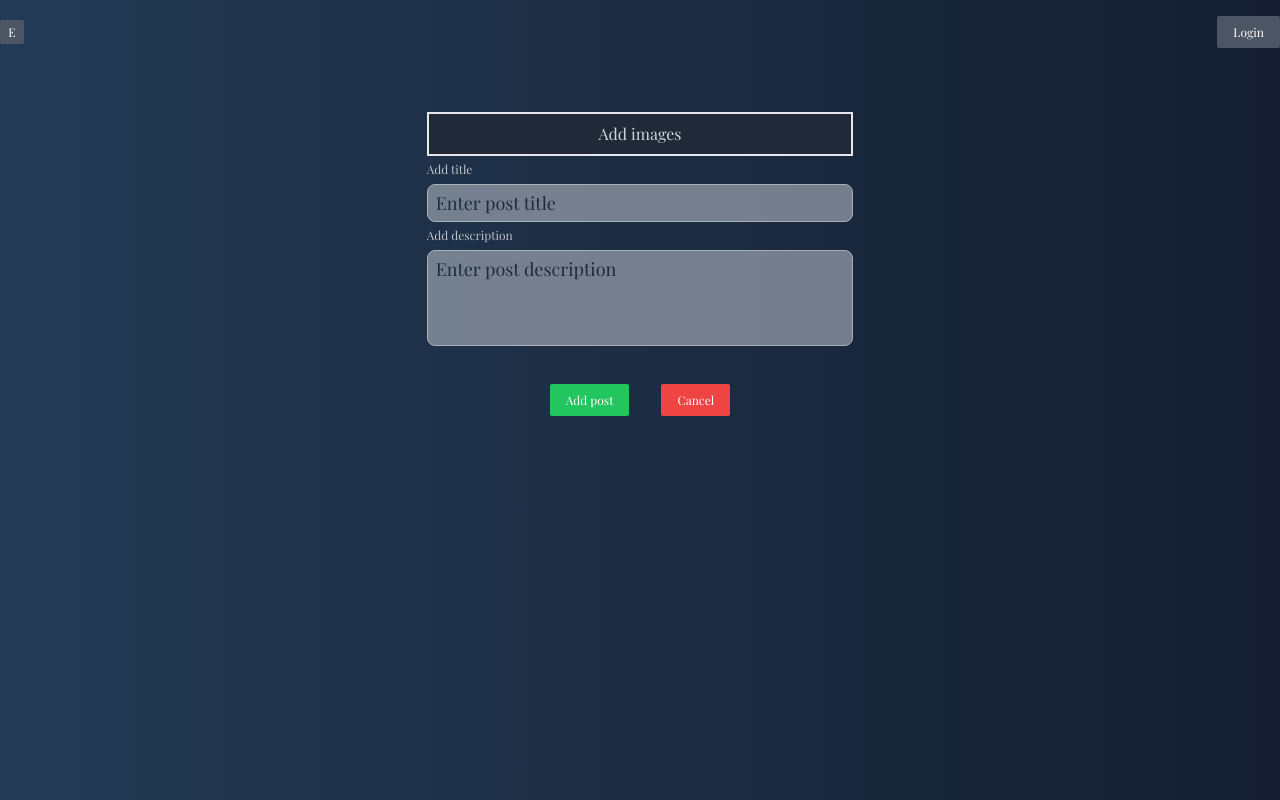
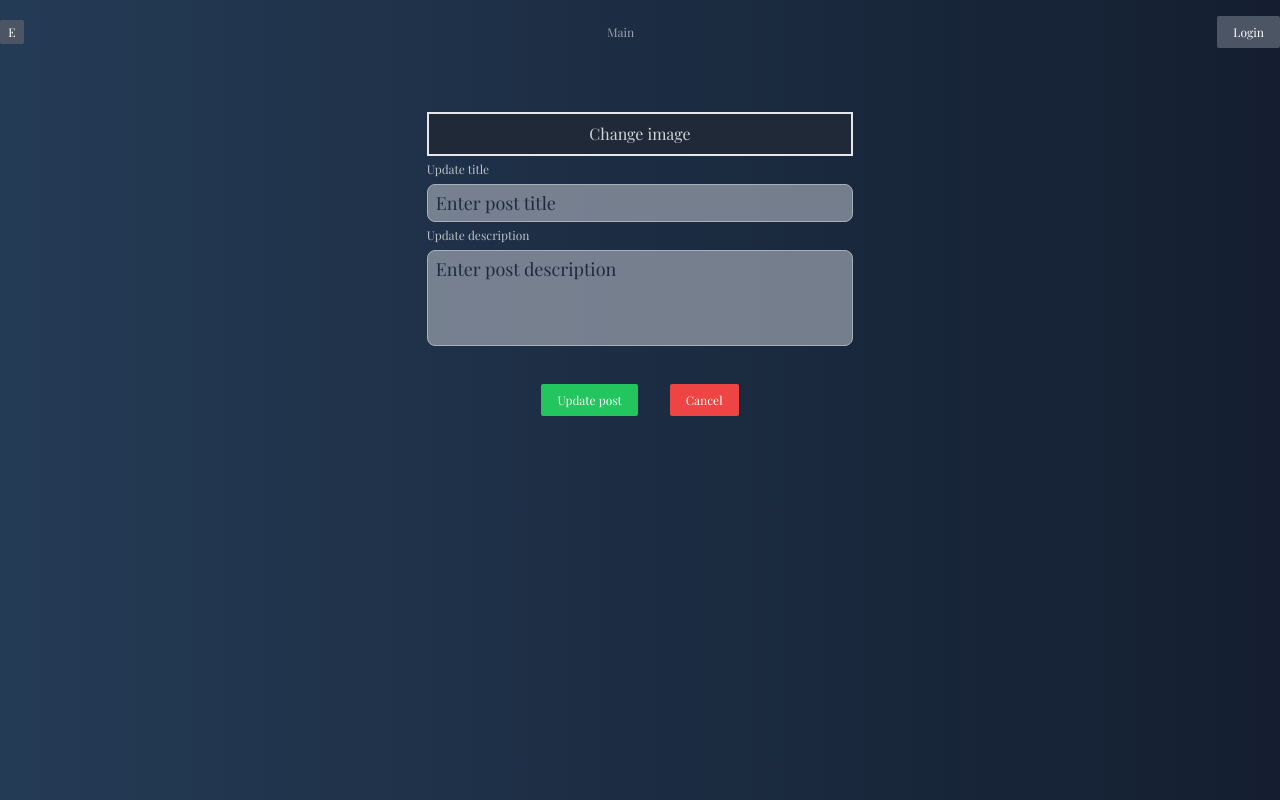
Before and after one commit to Jlomka54/PostHub, a React (Create React App) app in the folder client/: page /1/edit in a window 1280 px wide. Built offline with nearby package versions, Linux system fonts and the light colour scheme; no server answers; a web font is replaced by a local one.

Commit message:
Add delete post button

```diff
--- a/client/src/components/Navbar.jsx
+++ b/client/src/components/Navbar.jsx
@@ -45,6 +45,15 @@ export const Navbar = () => {
           </li>
         </ul>
       )}
+      {!isAuth && (
+        <NavLink
+          to={"/"}
+          style={({ isActive }) => (isActive ? activeStiles : undefined)}
+          className="text-xs text-gray-400 hover:text-white"
+        >
+          Main
+        </NavLink>
+      )}
 
       <div className="flex items-center justify-center px-4 py-2 rounded-sm bg-gray-600 text-xs text-white">
         {isAuth ? (
--- a/client/src/components/PostItem.jsx
+++ b/client/src/components/PostItem.jsx
@@ -1,9 +1,15 @@
 import React from "react";
-import { AiFillEye, AiOutlineMessage } from "react-icons/ai";
+import { AiFillDelete, AiFillEye, AiOutlineMessage } from "react-icons/ai";
 import moment from "moment";
-import { Link } from "react-router-dom";
+import { useDispatch, useSelector } from "react-redux";
+import { Link, useNavigate } from "react-router-dom";
+import { deletePost } from "../store/post/PostOperations";
 
 export const PostItem = ({ post }) => {
+  const dispatch = useDispatch();
+  const navigate = useNavigate();
+  const currentUser = useSelector((state) => state.auth.user);
+
   if (!post) {
     return (
       <div className="text-center text-white">No post data available.</div>
@@ -18,6 +24,15 @@ export const PostItem = ({ post }) => {
         sameElse: "D MMMM YYYY [at] HH:mm",
       })
     : "";
+  const authorId =
+    typeof post.author === "object" ? post.author?._id : post.author;
+  const currentUserId = currentUser?._id || currentUser?.id;
+  const isPostAuthor = authorId === currentUserId;
+
+  const deletePostHandler = async () => {
+    await dispatch(deletePost(post._id));
+    navigate("/posts");
+  };
 
   return (
     <div className="flex flex-col basis-1/4 flex-grow">
@@ -61,6 +76,16 @@ export const PostItem = ({ post }) => {
             <span>{post.comments?.length || 0}</span>
           </button>
         </div>
+        {isPostAuthor && (
+          <button
+            type="button"
+            onClick={deletePostHandler}
+            className="flex items-center justify-center gap-2 text-xs text-red-500 opacity-70 transition-opacity hover:opacity-100"
+          >
+            <AiFillDelete />
+            <span>Delete</span>
+          </button>
+        )}
       </div>
     </div>
   );
--- a/client/src/pages/EditPostPage.jsx
+++ b/client/src/pages/EditPostPage.jsx
@@ -56,7 +56,7 @@ export const EditPostPage = () => {
   return (
     <form className="w-1/3 mx-auto py-10" onSubmit={(e) => e.preventDefault()}>
       <label className="text-gray-300 py-2 bg-gray-800 text-sx mt-2 flex items-center justify-center border-2   cursor-pointer">
-        Add images
+        Change image
         <input
           type="file"
           name="image"
@@ -84,7 +84,7 @@ export const EditPostPage = () => {
         )}
       </div>
       <label className=" text-xs text-white opacity-70">
-        Add title
+        Update title
         <input
           type="text"
           value={title}
@@ -97,7 +97,7 @@ export const EditPostPage = () => {
         />
       </label>
       <label className="text-xs text-white opacity-70">
-        Add description
+        Update description
         <textarea
           name="text"
           value={text}
@@ -113,7 +113,7 @@ export const EditPostPage = () => {
           className=" flex items-center text-xs bg-green-500 text-white py-2 px-4 rounded-sm mt-4"
           onClick={submitHandler}
         >
-          Add post
+          Update post
         </button>
         <button
           onClick={clearFormHandler}
--- a/client/src/pages/PostPage.jsx
+++ b/client/src/pages/PostPage.jsx
@@ -8,6 +8,7 @@ export const PostPage = () => {
   const { id } = useParams();
   const dispatch = useDispatch();
   const { currentPost, isLoading } = useSelector((state) => state.posts);
+  const currentUser = useSelector((state) => state.auth.user);
 
   useEffect(() => {
     if (id) {
@@ -23,6 +24,13 @@ export const PostPage = () => {
     return <div className="py-10 text-center text-white">Post not found.</div>;
   }
 
+  const authorId =
+    typeof currentPost.author === "object"
+      ? currentPost.author?._id
+      : currentPost.author;
+  const currentUserId = currentUser?._id || currentUser?.id;
+  const isPostAuthor = authorId === currentUserId;
+
   return (
     <div className="max-w-[900px] mx-auto py-10">
       <div className="flex items-center gap-3">
@@ -32,12 +40,14 @@ export const PostPage = () => {
         >
           Back to posts
         </Link>
+        {isPostAuthor && (
           <Link
             to={`/${currentPost._id}/edit`}
             className="inline-flex items-center rounded-sm bg-green-600 px-4 py-2 text-xs text-white"
           >
             Edit post
           </Link>
+        )}
       </div>
 
       <div className="py-8">
--- a/client/src/store/post/PostOperations.js
+++ b/client/src/store/post/PostOperations.js
@@ -51,8 +51,8 @@ export const deletePost = createAsyncThunk(
   "post/deletePost",
   async (id, { rejectWithValue }) => {
     try {
-      const { data } = await axiosInstance.delete(`/posts/${id}`, id);
-      return data;
+      await axiosInstance.delete(`/posts/${id}`);
+      return id;
     } catch (error) {
       return rejectWithValue(
         error.response?.data || { message: "Failed to delete post" },
```
Also changed, not shown: 1 other file (tests, documents, lock files or other folders). Lines whose indentation alone changed are shown as unchanged.
